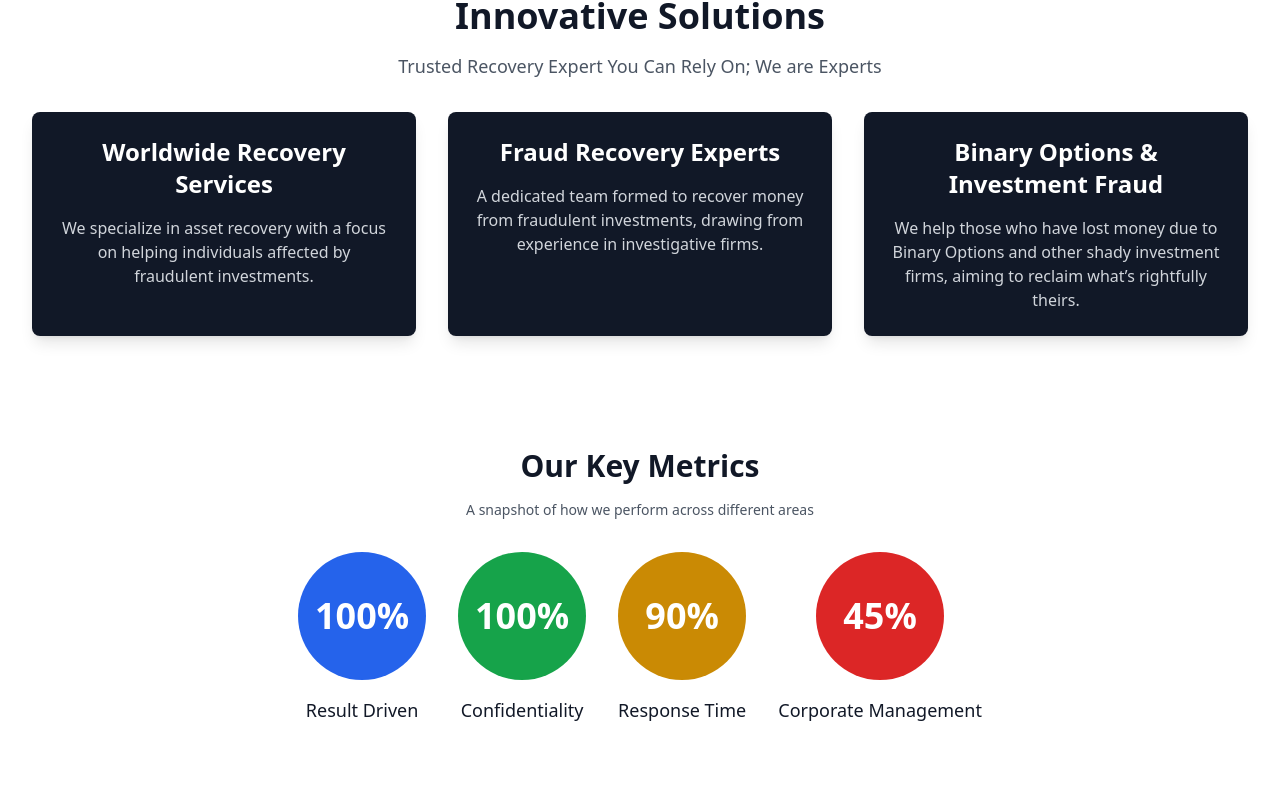
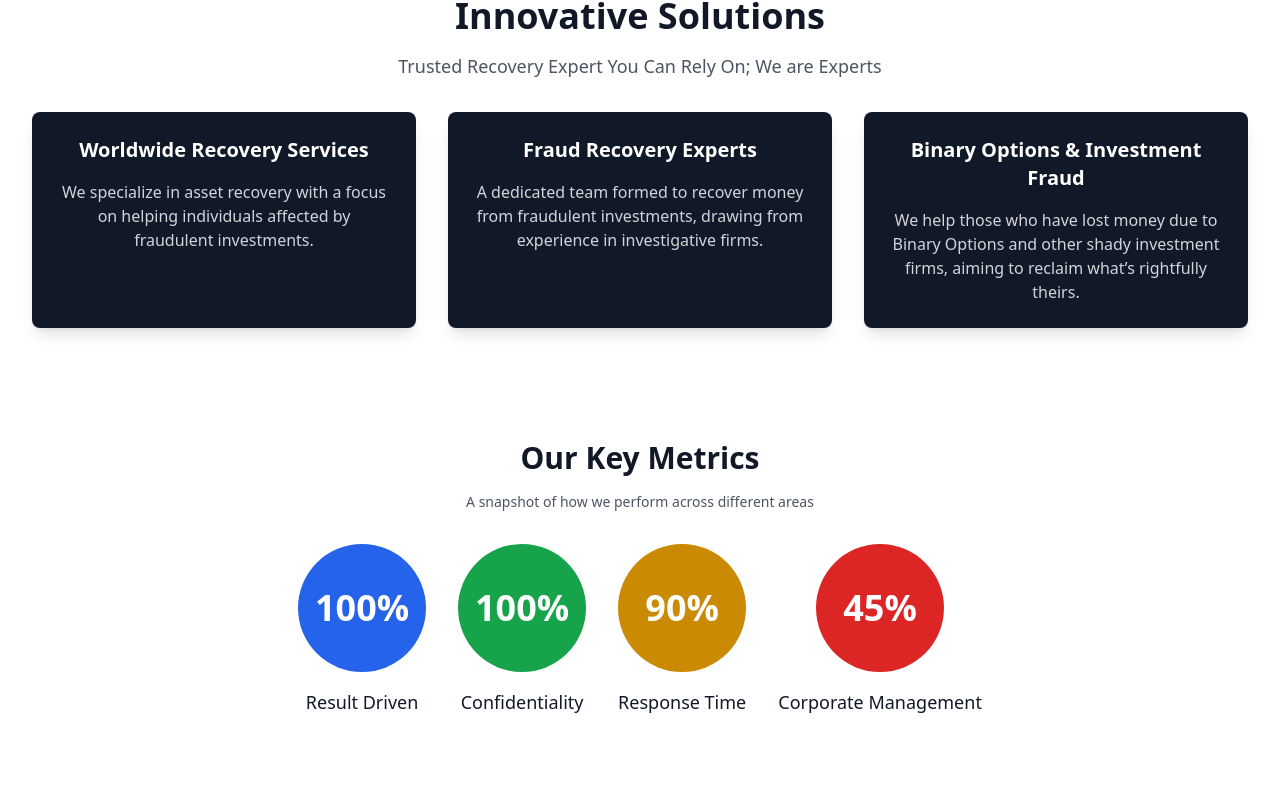
Before and after one commit to Iydeejames/crypto-retrak-agency, a React (Vite) app: page / in a window 1280 px wide. Shown: the part 832-1640 px from the top of the page. Built offline with nearby package versions, Linux system fonts and the light colour scheme.

Commit message:
Update Landingpage.jsx

```diff
--- a/src/pages/Landingpage.jsx
+++ b/src/pages/Landingpage.jsx
@@ -154,7 +154,7 @@ const LandingPage = () => {
 {/* How It Works Section */}
 <section className="py-16 bg-white">
   <div className="max-w-7xl mx-auto text-center px-4 sm:px-8">
-    <h2 className="text-3xl sm:text-4xl font-bold text-gray-900">
+    <h2 className="text-3xl sm:text-4xl font-semibold text-gray-900">
       Your Trusted Asset Recovery Partner
     </h2>
     <p className="text-sm sm:text-lg mt-4 text-gray-600">
@@ -194,7 +194,7 @@ const LandingPage = () => {
 {/* Services Section */}
 <section className="py-16 bg-gray-900 text-white">
   <div className="max-w-7xl mx-auto px-4">
-    <h2 className="text-4xl font-bold text-center text-sm sm:text-3xl">Cryptocurrency Recovery Services</h2>
+    <h2 className="text-4xl font-semibold text-center text-md sm:text-3xl">Cryptocurrency Recovery Services</h2>
     <p className="text-lg mt-4 text-center text-gray-400 text-xs sm:text-base">
       We specialize in Bitcoin and other cryptocurrency recovery services across various situations. Our team ensures that your funds are safely recovered and returned to your account.
     </p>
@@ -382,8 +382,8 @@ const LandingPage = () => {
 // eslint-disable-next-line react/prop-types
 const FeatureCard = ({ title, description }) => (
   <div className="bg-gray-900 p-6 rounded-lg shadow-lg">
-    <h3 className="text-2xl font-semibold text-white">{title}</h3>
-    <p className="mt-4 text-gray-300">{description}</p>
+    <h3 className="text-xl font-semibold text-white">{title}</h3>
+    <p className="mt-4 text-md text-gray-300">{description}</p>
   </div>
 );
 
```
